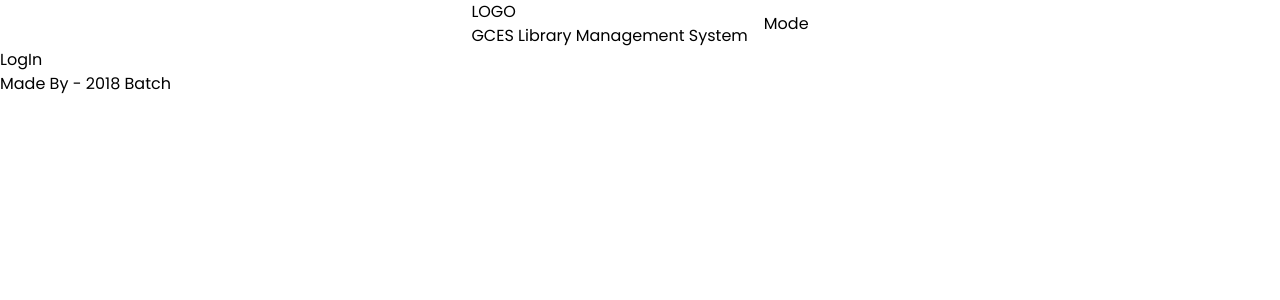
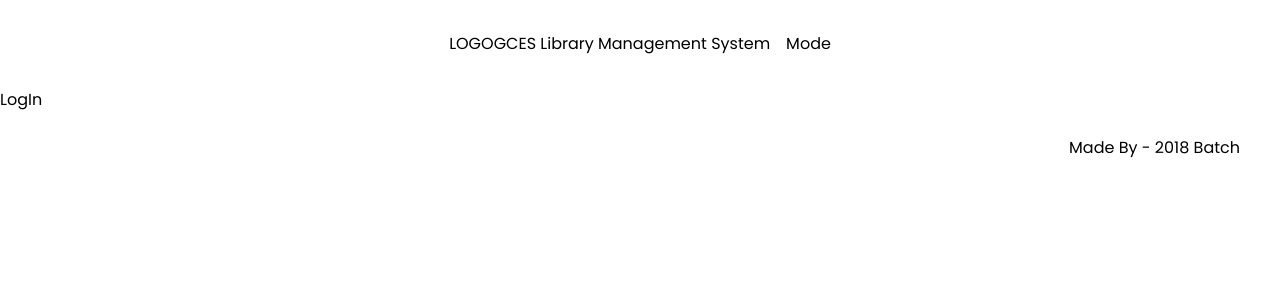
Before and after one commit to alsongarbuja/GCES-LMS, a React (Create React App) app: page / in a window 1280 px wide. Shown: the top 300 px of the page. Built offline with nearby package versions, Linux system fonts and the light colour scheme.

Commit message:
styles: add respective style import

```diff
--- a/src/components/Footer.jsx
+++ b/src/components/Footer.jsx
@@ -1,7 +1,7 @@
-
+import '../styles/layout/footer.css'
 const Footer = () => {
   return (
-    <footer>Made By - 2018 Batch</footer>
+    <footer>Made By - <span className='accent-light'>2018 Batch</span></footer>
   )
 }
 
--- a/src/components/UserHeader.jsx
+++ b/src/components/UserHeader.jsx
@@ -1,10 +1,10 @@
-
+import '../styles/layout/header.css'
 const UserHeader = () => {
   return (
-    <header className="flex">
-        <div className="some">
+    <header className="flex justify-space-between">
+        <div className="brand">
             <span className="logo">LOGO</span>
-            <div className="company-name">GCES Library Management System</div>
+            <span className="company-name">GCES Library Management System</span>
         </div>
         <span className="mode">Mode</span>
     </header>
```
